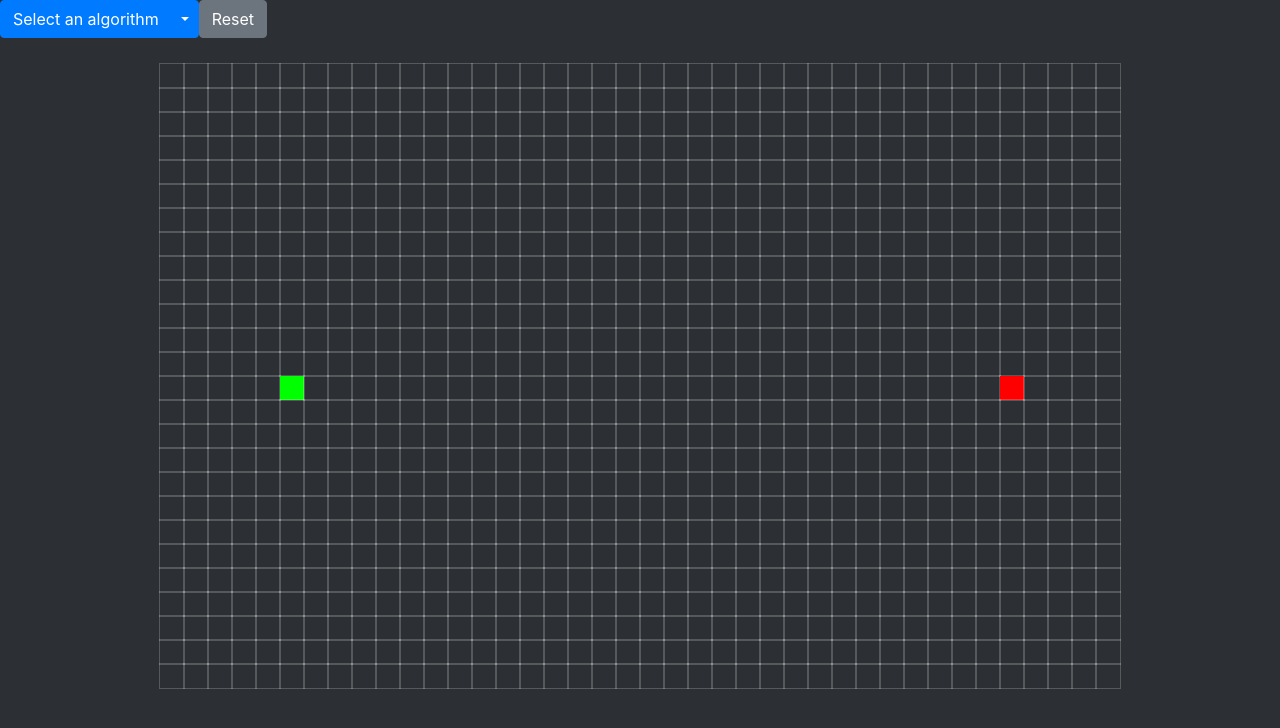
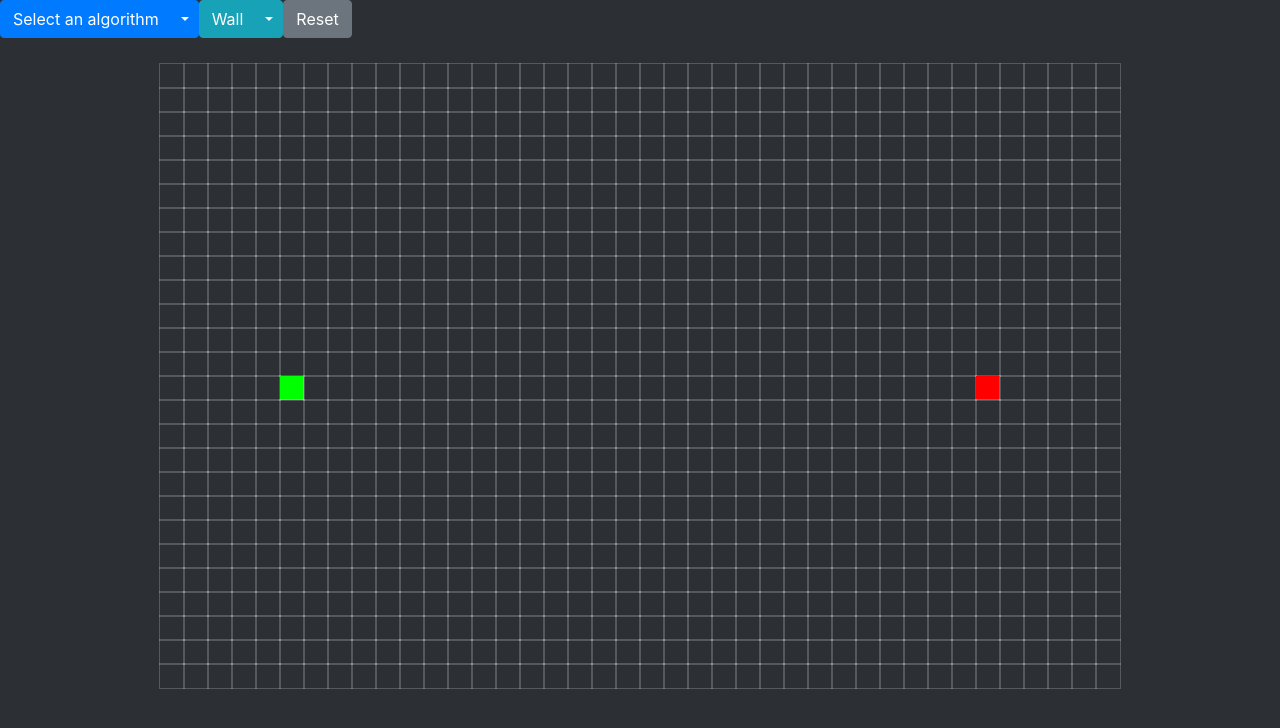
Before and after one commit to Zephyrx23/pathfinding-visualizer, a React (Create React App) app: page / in a window 1280 px wide. Shown: the top 728 px of the page. Built offline with nearby package versions, Linux system fonts and the light colour scheme.

Commit message:
Fix dijkstra algorithm, implement weight system

```diff
--- a/src/App.js
+++ b/src/App.js
@@ -2,8 +2,10 @@ import React, { useState } from 'react'
 import Grid from './components/Grid'
 import depthFirstSearch from './algorithms/depthFirstSearch.js'
 import breadthFirstSearch from './algorithms/breadthFirstSearch.js'
+import dijkstra from './algorithms/dijkstra.js'
 import Button from 'react-bootstrap/Button'
 import SplitButton from 'react-bootstrap/SplitButton'
+import DropdownButton from 'react-bootstrap/DropdownButton'
 import Dropdown from 'react-bootstrap/Dropdown'
 import './components/Node.css'
 import './App.css'
@@ -11,13 +13,14 @@ import './App.css'
 const ROW_SIZE    = 40 // I'll have to scale size with browser size ughhhhhhh
 const COL_SIZE    = 26
 const START_NODE  = {col: 5, row: COL_SIZE/2}
-const TARGET_NODE = {col: ROW_SIZE-5, row: COL_SIZE/2}
+const TARGET_NODE = {col: ROW_SIZE-6, row: COL_SIZE/2}
 
 const App = () => {
     const [ grid, setGrid ]                 = useState(initializeGrid())
     const [ mousePressed, setMousePressed ] = useState(false)
     const [ isAnimating, setIsAnimating ]   = useState(false)
     const [ algo, setAlgo ]                 = useState("Select an algorithm")
+    const [ clickType, setClickType ]       = useState("Wall")
     let tempGrid = grid
 
     const handleMouseUp = () => {
@@ -89,7 +92,7 @@ const App = () => {
 
     const calculateDijkstra = () => {
         const [newGrid, startNode, targetNode] = getNewStartTargetGrid()
-        const [visitedNodes, success] = breadthFirstSearch(newGrid, startNode)
+        const [visitedNodes, success] = dijkstra(newGrid, startNode)
         const shortestPath = backtrackPath(targetNode)
         animateUnweighted(visitedNodes, shortestPath, success)
     }
@@ -156,13 +159,26 @@ const App = () => {
                 Dijkstra's Algorithm
             </Dropdown.Item>
         </SplitButton>
-        <Button variant="secondary" onClick={resetGrid}>Reset</Button>
+        <SplitButton
+          variant="info"
+          title={clickType}
+          disabled={isAnimating}
+        >
+            <Dropdown.Item eventKey="1" onClick={() => setClickType("Wall")}>
+                Wall
+            </Dropdown.Item>
+            <Dropdown.Item eventKey="2" onClick={() => setClickType("Weight")}>
+                Weight
+            </Dropdown.Item>
+        </SplitButton>
+        <Button variant="secondary" onClick={resetGrid} disabled={isAnimating}>Reset</Button>
         <div className="App" onMouseLeave={handleMouseUp}>
             <Grid
                 grid={tempGrid}
                 setGrid={setGrid}
                 mousePressed={mousePressed}
                 setMousePressed={setMousePressed}
+                clickType={clickType}
             />
         </div>
         </>
@@ -192,7 +208,7 @@ const createNode= (row, col) => {
         isVisited:    false,
         isWall:       false,
         previousNode: null,
-        distance:     Infinity,
+        distance:     99999,
         weight:       1,
     })
 }
--- a/src/algorithms/dijkstra.js
+++ b/src/algorithms/dijkstra.js
@@ -1,4 +1,4 @@
-export function dijkstra(grid, startNode) {
+export default function dijkstra(grid, startNode) {
     const visitedNodesInOrder = []
     startNode.distance = 0
     const unvisitedNodes = unpackGrid(grid)
@@ -8,19 +8,19 @@ export function dijkstra(grid, startNode) {
         const closestNode = unvisitedNodes.shift()
 
         if (closestNode.isWall) continue
-        if (closestNode.distance === Infinity) return visitedNodesInOrder
+        if (closestNode.distance === 99999) return [visitedNodesInOrder, false]
 
         closestNode.isVisited = true
         visitedNodesInOrder.push(closestNode)
         if (closestNode.type === "TARGET") {
             startNode.previousNode = null;
-            return visitedNodesInOrder
+            return [visitedNodesInOrder, true]
         }
         updateUnvisitedNeighbors(closestNode, grid)
     }
 }
 
-const unpackGrid = () => {
+const unpackGrid = (grid) => {
     const nodes = []
     for (const row of grid) {
         for (const node of row) {
@@ -35,10 +35,13 @@ const sortNodesByDistance = (unvisitedNodes) => {
 }
 
 const updateUnvisitedNeighbors = (closestNode, grid) => {
-    const unvisitedNeighbors = getUnvisitedNeighbors(node, grid);
+    const unvisitedNeighbors = getUnvisitedNeighbors(closestNode, grid);
     for (const neighbor of unvisitedNeighbors) {
-        neighbor.distance = closestNode.distance + neighbor.weight;
-        neighbor.previousNode = closestNode;
+        const newDistance = closestNode.distance + neighbor.weight;
+        if (newDistance < neighbor.distance) {
+            neighbor.distance = newDistance
+            neighbor.previousNode = closestNode
+        }
     }
 }
 
--- a/src/components/Grid.js
+++ b/src/components/Grid.js
@@ -1,7 +1,7 @@
 import React from 'react'
 import Node from "./Node.js";
 
-const Row = ({col, grid, setGrid, mousePressed, setMousePressed}) => {
+const Row = ({col, grid, setGrid, mousePressed, setMousePressed, clickType}) => {
     return(
         <div>
             {col.map((node, rowIdx) => {
@@ -16,13 +16,14 @@ const Row = ({col, grid, setGrid, mousePressed, setMousePressed}) => {
                     setGrid={setGrid}
                     mousePressed={mousePressed}
                     setMousePressed={setMousePressed}
+                    clickType={clickType}
                 />)
             })}
         </div>
     )
 }
 
-const Grid = ({grid, setGrid, mousePressed, setMousePressed}) => {
+const Grid = ({grid, setGrid, mousePressed, setMousePressed, clickType}) => {
 
     return (grid.map((col, colIdx) => {
             return (<Row
@@ -32,7 +33,7 @@ const Grid = ({grid, setGrid, mousePressed, setMousePressed}) => {
                 setGrid={setGrid}
                 mousePressed={mousePressed}
                 setMousePressed={setMousePressed}
-                ondragstart="return false;" ondrop="return false;"
+                clickType={clickType}
             /> )
         })
     )
--- a/src/components/Node.css
+++ b/src/components/Node.css
@@ -1,4 +1,4 @@
-.NODE, .START, .TARGET, .WALL, .HOVER, .HOVER_LEAVE, .NODE-shortest-path, .NODE-visited {
+.NODE, .START, .TARGET, .WALL, .WEIGHT, .NODE-shortest-path, .NODE-visited {
     width: 1.5em;
     height: 1.5em;
     outline: 1px solid rgba(255, 255, 255, 0.20);
@@ -7,6 +7,7 @@
 }
 
 .NODE {
+    color: rgba(255, 255, 255, 0.20);
     background-color: rgba(0,0,0,0);
     transition: all 0.5s;
 }
@@ -17,17 +18,22 @@
 }
 
 .NODE-shortest-path {
-    background-color: rgba(255, 255, 0, 0.8);
+    background-color: rgba(255, 255, 0, 0.7);
 }
 
 .NODE-visited {
     animation-name: visit;
-    animation-duration: 0.3s;
+    animation-duration: 0.4s;
     background-color: royalblue;
 }
 
 @keyframes visit {
-    0% {background-color: rgba(255, 255, 0, 0.8)}
+    0% {
+        transform: scale(0.4);
+        background-color: rgba(255, 255, 0, 0.7);
+    }
+    25% {background-color: rgba(0, 255, 136, 0.8)}
+    75% {background-color: rgba(0, 204, 255, 0.8);}
     100% {background-color: royalblue}
 }
 
@@ -53,16 +59,11 @@
     100% {background-color: rgb(225, 225, 225)}
 }
 
-.HOVER {
-    background-color: rgba(255, 255, 255, 0.25);
+.img {
+    user-select: none;
+    -moz-user-select: none;
+    -webkit-user-drag: none;
+    -webkit-user-select: none;
+    -ms-user-select: none;
+    width: 60%;
 }
-
-.HOVER_LEAVE {
-    animation-name: hover;
-    animation-duration: 0.25s;
-}
-
-@keyframes hover {
-    0% {background-color: rgba(255, 255, 255, 0.075)}
-    100% {background-color: rgba(0,0,0,0)}
-  }
--- a/src/components/Node.js
+++ b/src/components/Node.js
@@ -1,6 +1,8 @@
 import React, { useState, useEffect } from 'react'
+import weightIcon from '../images/weight.png'
 
-const Node = ({row, col, grid, setGrid, mousePressed, setMousePressed}) => {
+
+const Node = ({row, col, grid, setGrid, mousePressed, setMousePressed, clickType}) => {
     const [ nodeType, setType ] = useState(grid[row][col].type)
 
     useEffect(() => {
@@ -9,7 +11,7 @@ const Node = ({row, col, grid, setGrid, mousePressed, setMousePressed}) => {
 
     const handleMouseDown = () => {
         console.log(`Type: ${nodeType} Row: ${row} Col: ${col}`);
-        setWall()
+        clickType === "Wall" ? setWall() : setWeight();
         setMousePressed(true)
     }
 
@@ -21,7 +23,7 @@ const Node = ({row, col, grid, setGrid, mousePressed, setMousePressed}) => {
 
     const handleMouseEnter = () => {
         if (mousePressed) {
-            setWall()
+            clickType === "Wall" ? setWall() : setWeight();
         }
     }
 
@@ -30,6 +32,16 @@ const Node = ({row, col, grid, setGrid, mousePressed, setMousePressed}) => {
             const newType = nodeType === "WALL" ? "NODE" : "WALL"
             grid[row][col].type = newType
             grid[row][col].isWall = !grid[row][col].isWall
+            grid[row][col].weight = newType === "WEIGHT" ? 2 : 1
+            setType(newType)
+        }
+    }
+
+    const setWeight = () => {
+        if (nodeType !== "START" && nodeType !== "TARGET") {
+            const newType = nodeType === "WEIGHT" ? "NODE" : "WEIGHT"
+            grid[row][col].type = newType
+            grid[row][col].weight = newType === "WEIGHT" ? 4 : 1
             setType(newType)
         }
     }
@@ -41,7 +53,9 @@ const Node = ({row, col, grid, setGrid, mousePressed, setMousePressed}) => {
             onMouseEnter={handleMouseEnter}
             onMouseDown={handleMouseDown}
             onMouseUp={handleMouseUp}
-        ></div>
+        >
+            {nodeType === "WEIGHT" ? <img className="img" src={weightIcon} alt="weight" ></img> : ""}
+        </div>
     )
 }
 
```
Also changed, not shown: src/images/weight.png (added).
